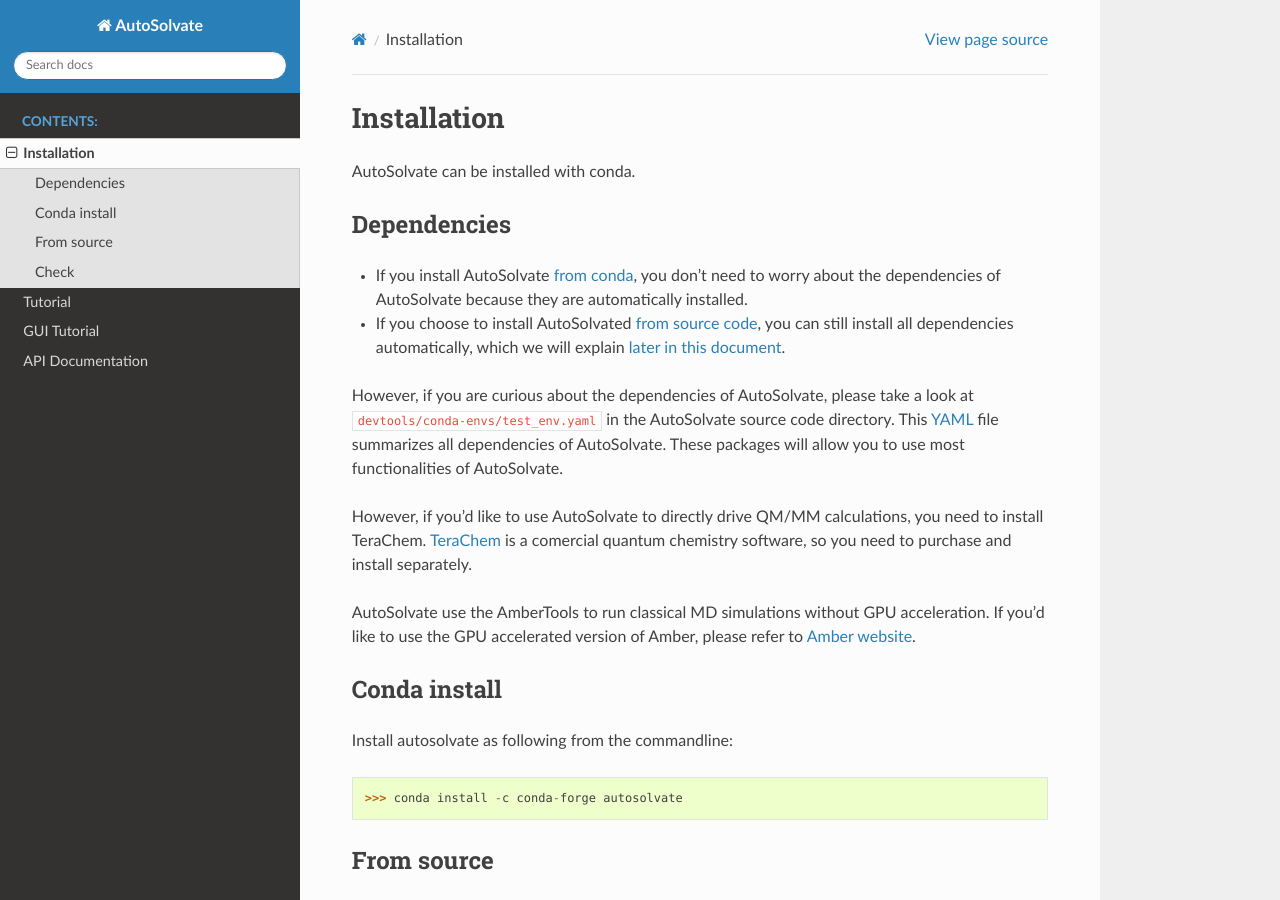
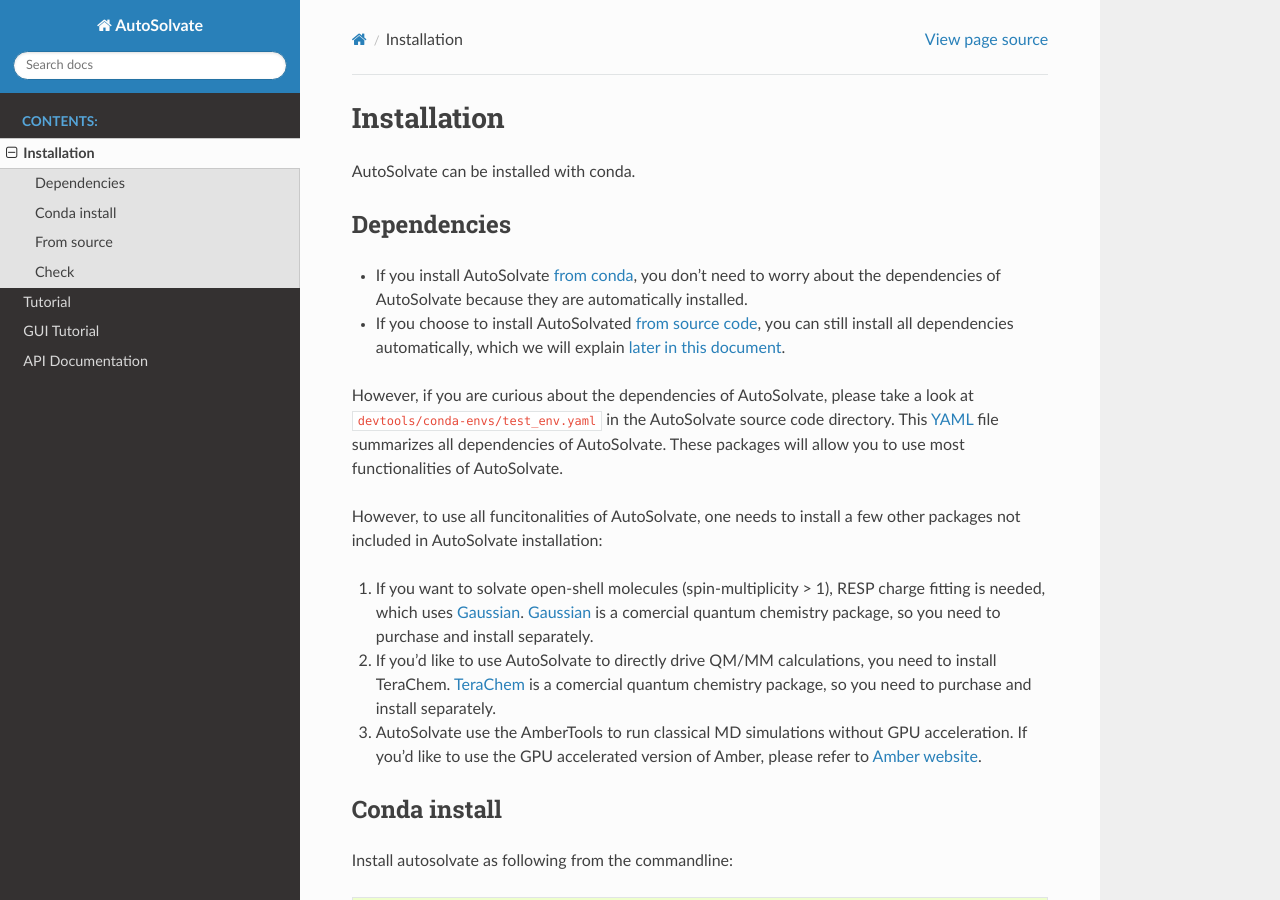
Before and after one commit to Liu-group/AutoSolvate, a Sphinx documentation site: the page built from docs/installation.rst, in a window 1280 px wide and 900 px high. Built offline with Sphinx 7.4.7 and the Read the Docs theme 2.0.0, drawn with Linux system fonts in a browser that asks for light colours; the version number could not be read and is left out.

Commit message:
Updated installation information

```diff
--- a/docs/installation.rst
+++ b/docs/installation.rst
@@ -11,9 +11,13 @@
 
 However, if you are curious about the dependencies of AutoSolvate, please take a look at ``devtools/conda-envs/test_env.yaml`` in the AutoSolvate source code directory. This `YAML <https://yaml.org/>`_ file summarizes all dependencies of AutoSolvate. These packages will allow you to use most functionalities of AutoSolvate.
 
-However, if you'd like to use AutoSolvate to directly drive QM/MM calculations, you need to install TeraChem. `TeraChem <http://www.petachem.com/>`_ is a comercial quantum chemistry software, so you need to purchase and install separately.
+However, to use all funcitonalities of AutoSolvate, one needs to install a few other packages not included in AutoSolvate installation:
 
-AutoSolvate use the AmberTools to run classical MD simulations without GPU acceleration. If you'd like to use the GPU accelerated version of Amber, please refer to `Amber website <https://ambermd.org/AmberTools.php>`_.
+#. If you want to solvate open-shell molecules (spin-multiplicity > 1), RESP charge fitting is needed, which uses `Gaussian <https://gaussian.com/>`_. `Gaussian <https://gaussian.com/>`_ is a comercial quantum chemistry package, so you need to purchase and install separately.
+
+#. If you'd like to use AutoSolvate to directly drive QM/MM calculations, you need to install TeraChem. `TeraChem <http://www.petachem.com/>`_ is a comercial quantum chemistry package, so you need to purchase and install separately.
+
+#. AutoSolvate use the AmberTools to run classical MD simulations without GPU acceleration. If you'd like to use the GPU accelerated version of Amber, please refer to `Amber website <https://ambermd.org/AmberTools.php>`_.
 
 .. _condainstall:
 
```
